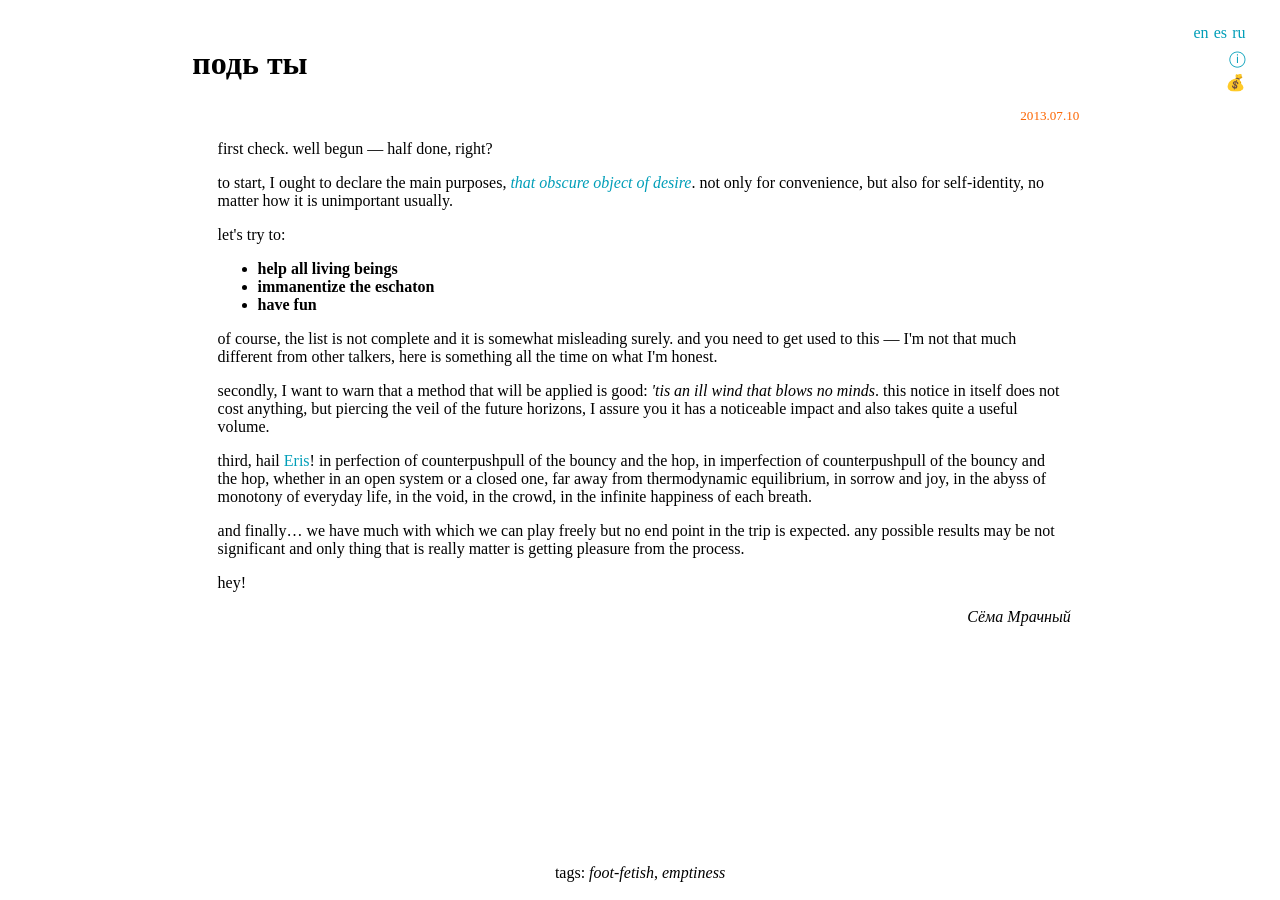
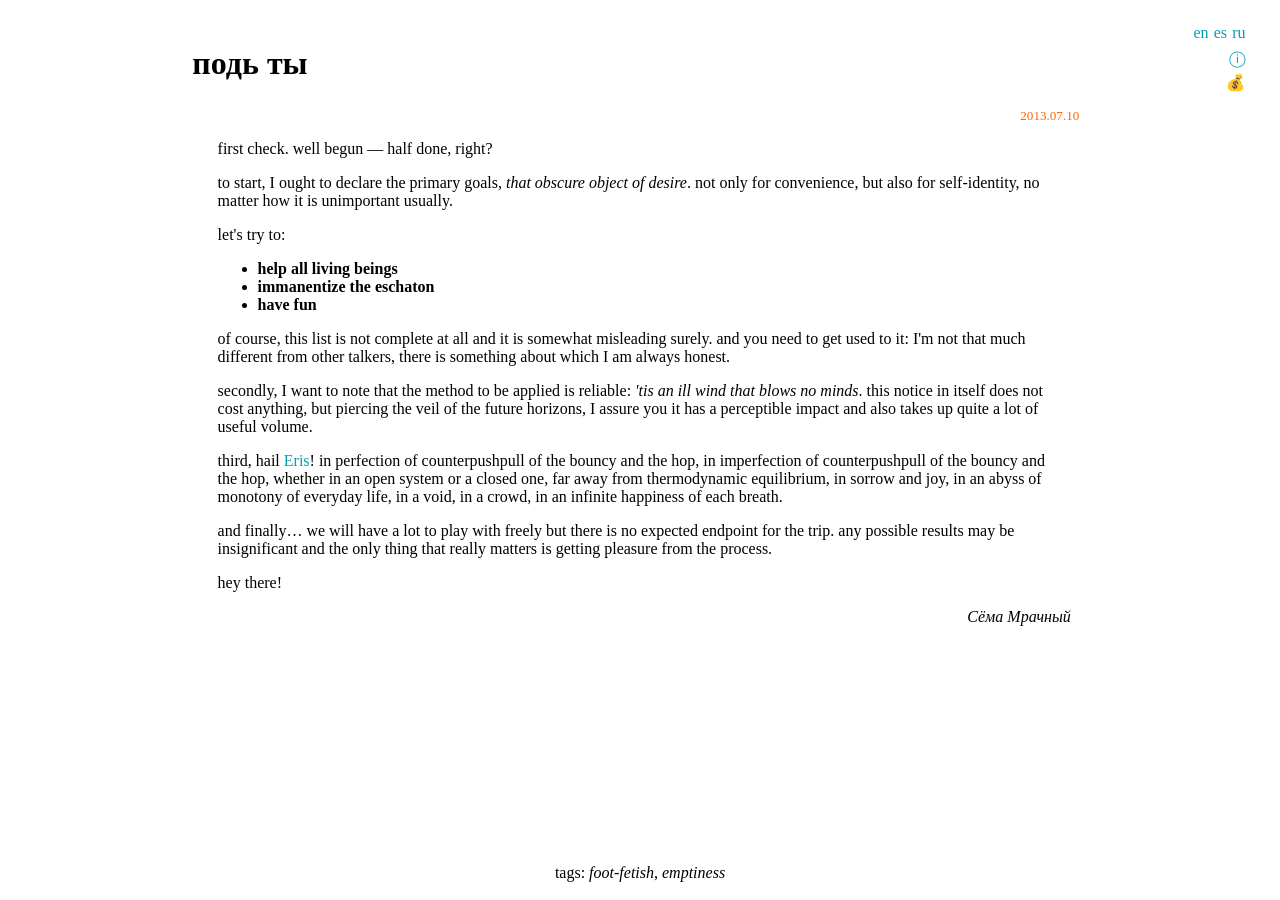
Before and after one commit to slr/slr.github.io, a Jekyll site: the page built from _posts/2013-07-10-point.html, in a window 1280 px wide. Built offline with Jekyll 4.4.1, drawn with Linux system fonts in a browser that asks for light colours.

Commit message:
edit 2013-07-10 post

```diff
--- a/_posts/2013-07-10-point.html
+++ b/_posts/2013-07-10-point.html
@@ -5,53 +5,55 @@ slug: point
 tags: [foot-fetish, emptiness]
 ---
 <div lang="ru">
-<p>первый шах. лиха беда начало?</p>
+<p>первый шах. лиха беда начало?
 </div>
 <div lang="en">
-<p>first check. well begun — half done, right?</p>
+<p>first check. well begun — half done, right?
 </div>
 <!--lurk-->
 
 <div lang="ru">
-<p>во-первых, надо бы объявить основные цели, <em><a href="http://ru.wikipedia.org/wiki/%D0%AD%D1%82%D0%BE%D1%82_%D1%81%D0%BC%D1%83%D1%82%D0%BD%D1%8B%D0%B9_%D0%BE%D0%B1%D1%8A%D0%B5%D0%BA%D1%82_%D0%B6%D0%B5%D0%BB%D0%B0%D0%BD%D0%B8%D1%8F">этот смутный объект желания</a></em>. не токмо вящего удобства ради, но и самоидентификации для, как бы это ни было б не важно.</p>
-
-<p>попробуем:</p>
-
+<p>во-первых, надо бы объявить основные цели, <em>этот смутный объект желания</em>. не токмо вящего удобства ради,
+но и самоидентификации для, как бы это ни было б не важно.
+<p>попробуем:
 <ul>
-  <li><b>помочь всем живым существам</b></li>
-  <li><b>имманентизировать эсхатон</b></li>
-  <li><b>позабавиться</b></li>
+  <li><strong>помочь всем живым существам</strong></li>
+  <li><strong>имманентизировать эсхатон</strong></li>
+  <li><strong>позабавиться</strong></li>
 </ul>
-
-<p>разумеется, список сей не полон, но в некоторой степени вводит в заблуждения. и к этому стоит привыкнуть — я не сильно отличаюсь от прочих говорунов, кое в чём я честен.</p>
-
-<p>во-вторых, предупредить, что способ, который будет применён, хорош: <em>только негодный ветер никому не вдувает</em>. уведомление это само по себе ничего не стоит, но, пронзая взором горизонты грядущего, уверяю тебя, заметно воздействует и к тому же вполне занимает полезный объём.</p>
-
-<p>в-третьих, славься <a href="http://ru.wikipedia.org/wiki/%D0%AD%D1%80%D0%B8%D0%B4%D0%B0_(%D0%BC%D0%B8%D1%84%D0%BE%D0%BB%D0%BE%D0%B3%D0%B8%D1%8F)">Эрида</a>! в совершенстве противопиха Прыга и Скока, в несовершенстве противопиха Прыга и Скока, в открытой ли системе, в закрытой, вдали от термодинамического равновесия, в горе и радости, в пропасти серых будней, в пустоте, в толпе, в бесконечном счастьи каждого вдоха.</p>
-
-<p>и наконец… конца и края путешествию не предвидится. нам предстоит многое, с чем мы можем поиграть вдоволь. результата может и не быть заметно, главное — это получать кайф от процесса.</p>
-
-<p>привет!</p>
+<p>разумеется, список сей далеко не полон, но в некоторой степени вводит в заблуждения. и к этому стоит привыкнуть:
+я не сильно отличаюсь от прочих говорунов, кое в чём я честен.
+<p>во-вторых, должен предупредить, что способ, который будет применён, хорош: <em>только негодный ветер никому не вдувает</em>.
+уведомление это само по себе ничего не стоит, но, пронзая взором горизонты грядущего — уверяю тебя,
+заметно воздействует и к тому же вполне занимает полезный объём.
+<p>в-третьих, славься <a href="http://ru.wikipedia.org/wiki/%D0%AD%D1%80%D0%B8%D0%B4%D0%B0_(%D0%BC%D0%B8%D1%84%D0%BE%D0%BB%D0%BE%D0%B3%D0%B8%D1%8F)">Эрида</a>!
+в совершенстве противопиха Прыга и Скока, в несовершенстве противопиха Прыга и Скока,
+в открытой ли системе, в закрытой, вдали от термодинамического равновесия, в горе и радости,
+в пропасти серых будней, в пустоте, в толпе, в бесконечном счастьи каждого вдоха.
+<p>и наконец… конца и края путешествию не предвидится. нам предстоит многое, с чем мы сможем поиграть вдоволь.
+результата может и не быть заметно, но самое главное — это получать кайф от процесса.
+<p>привет!
 </div>
 
 <div lang="en">
-<p>to start, I ought to declare the main purposes, <em><a href="https://en.wikipedia.org/wiki/That_Obscure_Object_of_Desire">that obscure object of desire</a></em>. not only for convenience, but also for self-identity, no matter how it is unimportant usually.</p>
-
-<p>let's try to:</p>
-
+<p>to start, I ought to declare the primary goals, <em>that obscure object of desire</em>. not only for convenience,
+but also for self-identity, no matter how it is unimportant usually.
+<p>let's try to:
 <ul>
-  <li><b>help all living beings</b></li>
-  <li><b>immanentize the eschaton</b></li>
-  <li><b>have fun</b></li>
+  <li><strong>help all living beings</strong></li>
+  <li><strong>immanentize the eschaton</strong></li>
+  <li><strong>have fun</strong></li>
 </ul>
-
-<p>of course, the list is not complete and it is somewhat misleading surely. and you need to get used to this — I'm not that much different from other talkers, here is something all the time on what I'm honest.</p>
-
-<p>secondly, I want to warn that a method that will be applied is good: <em>'tis an ill wind that blows no minds</em>. this notice in itself does not cost anything, but piercing the veil of the future horizons, I assure you it has a noticeable impact and also takes quite a useful volume.</p>
-
-<p>third, hail <a href="https://en.wikipedia.org/wiki/Eris_(mythology)">Eris</a>! in perfection of counterpushpull of the bouncy and the hop, in imperfection of counterpushpull of the bouncy and the hop, whether in an open system or a closed one, far away from thermodynamic equilibrium, in sorrow and joy, in the abyss of monotony of everyday life, in the void, in the crowd, in the infinite happiness of each breath.</p>
-
-<p>and finally… we have much with which we can play freely but no end point in the trip is expected. any possible results may be not significant and only thing that is really matter is getting pleasure from the process.</p>
-
-<p>hey!</p>
+<p>of course, this list is not complete at all and it is somewhat misleading surely. and you need to get used to it:
+I'm not that much different from other talkers, there is something about which I am always honest.
+<p>secondly, I want to note that the method to be applied is reliable: <em>'tis an ill wind that blows no minds</em>.
+this notice in itself does not cost anything, but piercing the veil of the future horizons, I assure you
+it has a perceptible impact and also takes up quite a lot of useful volume.
+<p>third, hail <a href="https://en.wikipedia.org/wiki/Eris_(mythology)">Eris</a>!
+in perfection of counterpushpull of the bouncy and the hop, in imperfection of counterpushpull of the bouncy and the hop,
+whether in an open system or a closed one, far away from thermodynamic equilibrium, in sorrow and joy,
+in an abyss of monotony of everyday life, in a void, in a crowd, in an infinite happiness of each breath.
+<p>and finally… we will have a lot to play with freely but there is no expected endpoint for the trip.
+any possible results may be insignificant and the only thing that really matters is getting pleasure from the process.
+<p>hey there!
 </div>
```
